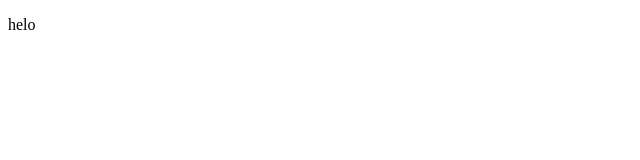
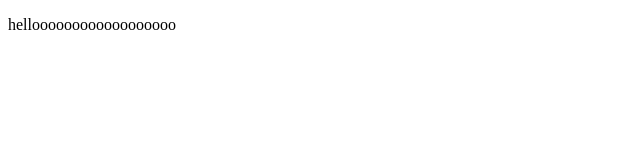
Before and after one commit to nc-minh/backend-E-commerce-exchange, a website: page src/resources/views/index.html in a window 1280 px wide. Shown: the whole page, without its empty margins (0-640 px from the left). Drawn offline with Linux system fonts and the light colour scheme.

Commit message:
:rotating_light: test

```diff
--- a/src/resources/views/index.html
+++ b/src/resources/views/index.html
@@ -7,6 +7,6 @@
     <title>Document</title>
 </head>
 <body>
-    <p>helo</p>
+    <p>helloooooooooooooooooo</p>
 </body>
 </html>
```
